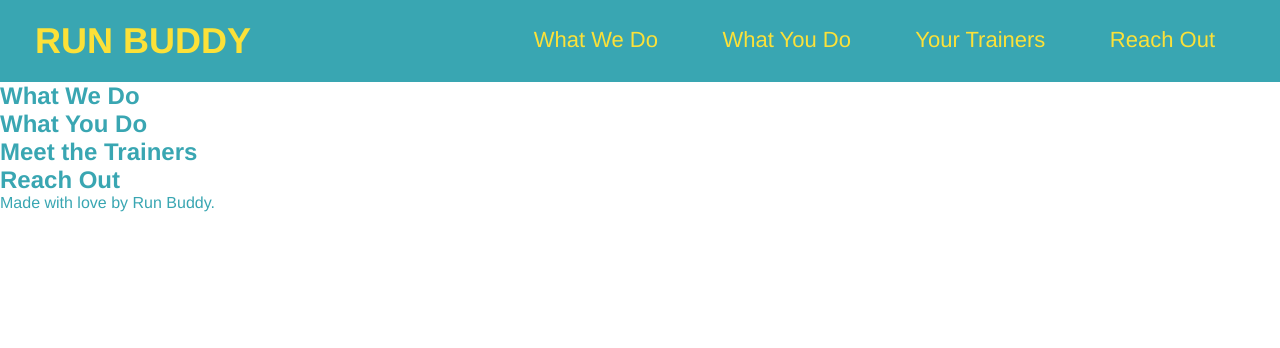
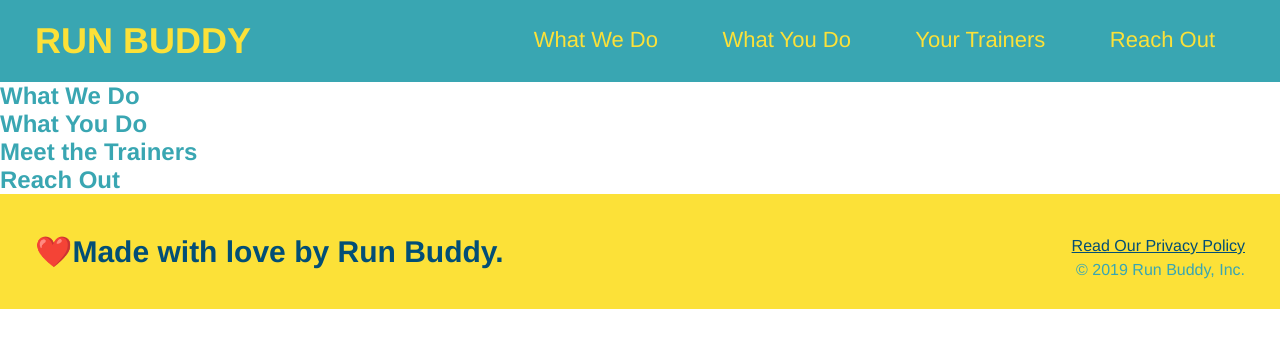
Before and after one commit to kmelter/run-buddy, a plain HTML site: page index.html in a window 1280 px wide. Drawn offline with Linux system fonts and the light colour scheme.

Commit message:
style footer

```diff
--- a/assets/css/style.css
+++ b/assets/css/style.css
@@ -1,6 +1,7 @@
 * {
     margin: 0;
     padding: 0;
+    box-sizing: border-box;
 }
 
 body {
@@ -40,3 +41,26 @@ header nav ul li a {
     font-weight: lighter;
     font-size: 22px;
 }
+
+footer {
+    background: #fce138;
+    width: 100%;
+    padding: 40px 35px;
+}
+
+footer h2 {
+    display: inline;
+    color: #024e76;
+    font-size: 30px;
+    margin: 0;
+}
+
+footer div {
+    float: right;
+    line-height: 1.5;
+    text-align: right;
+}
+
+footer a {
+    color: #024e76;
+}
--- a/index.html
+++ b/index.html
@@ -48,6 +48,12 @@
             <h2>Reach Out</h2>
         </section>
 
-        <footer>Made with love by Run Buddy.</footer>
+        <footer>
+            <h2>❤️Made with love by Run Buddy.</h2>
+            <div>
+                <a href="#">Read Our Privacy Policy</a><br />
+                &copy; 2019 Run Buddy, Inc.
+            </div>
+        </footer>
     </body>
 </html>
```
